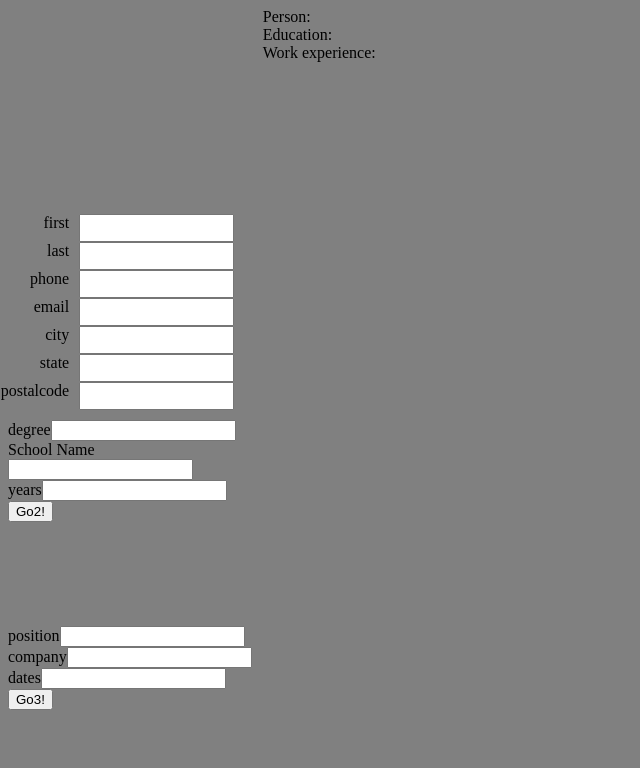
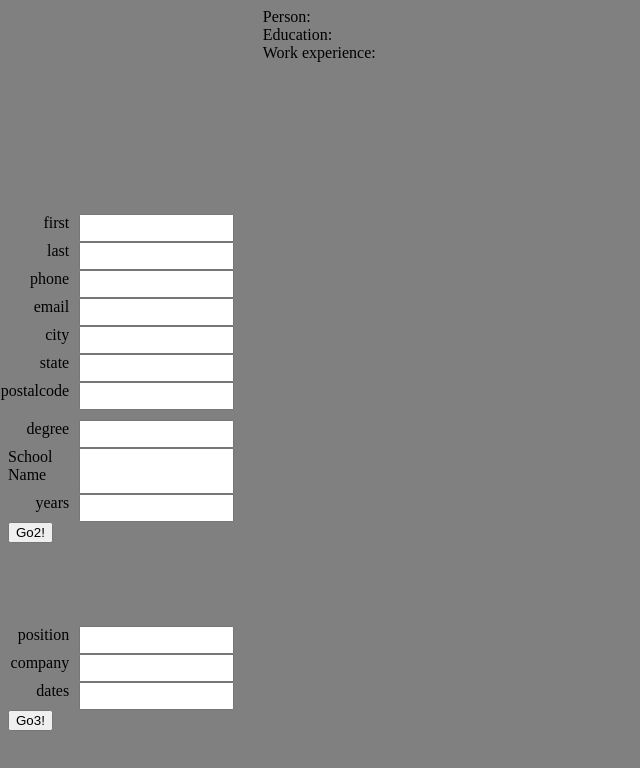
Before and after one commit to uwuzumaki/cv-application, a React (Vite) app: page / in a window 1280 px wide. Shown: the top 768 px of the page, without its empty margins (0-640 px from the left). Built offline with nearby package versions, Linux system fonts and the light colour scheme.

Commit message:
fixed input labels for all 3 sections

```diff
--- a/src/Styles/App.css
+++ b/src/Styles/App.css
@@ -10,20 +10,6 @@ body {
   grid-row-gap: 10px;
 }
 
-#education {
-  grid-column-start: 1;
-  grid-column-end: 2;
-  grid-row-start: 3;
-  grid-row-end: 4;
-}
-
-#work {
-  grid-column-start: 1;
-  grid-column-end: 2;
-  grid-row-start: 4;
-  grid-row-end: 5;
-}
-
 #displayP {
   grid-column-start: 2;
   grid-column-end: 5;
--- a/src/Styles/Education.css
+++ b/src/Styles/Education.css
@@ -0,0 +1,23 @@
+#education {
+  grid-column-start: 1;
+  grid-column-end: 2;
+  grid-row-start: 3;
+  grid-row-end: 4;
+}
+
+#education > div {
+  display: flex;
+}
+
+#education > div > label {
+  display: flex;
+  align-items: end;
+  justify-content: end;
+  width: 25%;
+  margin-bottom: 10px;
+}
+
+#education > div > input {
+  width: 60%;
+  margin-left: 10px;
+}
--- a/src/Styles/Work.css
+++ b/src/Styles/Work.css
@@ -0,0 +1,22 @@
+#work {
+  grid-column-start: 1;
+  grid-column-end: 2;
+  grid-row-start: 4;
+  grid-row-end: 5;
+}
+#work > div {
+  display: flex;
+}
+
+#work > div > label {
+  display: flex;
+  align-items: end;
+  justify-content: end;
+  width: 25%;
+  margin-bottom: 10px;
+}
+
+#work > div > input {
+  width: 60%;
+  margin-left: 10px;
+}
```
